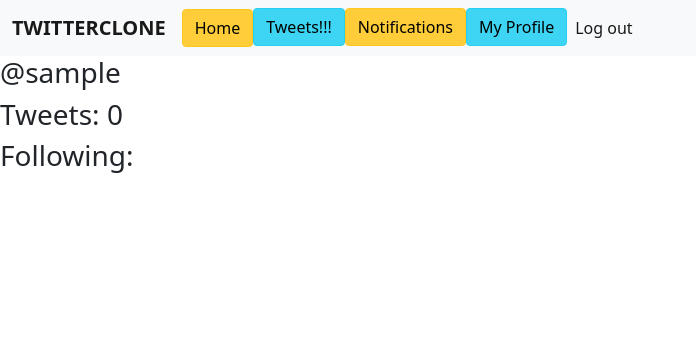
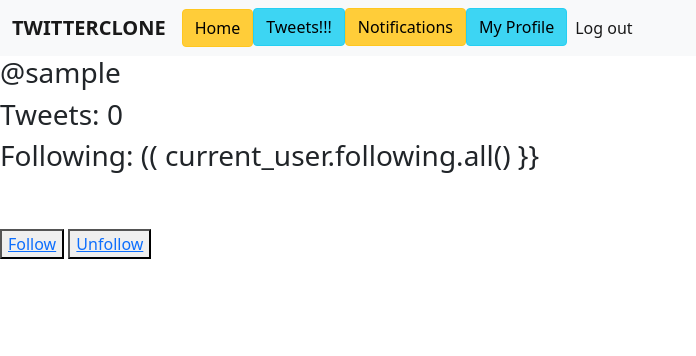
Before and after one commit to KJWilliamson/twitter-django-clone, a Django app: page /profile/ in a window 1280 px wide. Shown: the top 356 px of the page, without its empty margins (0-696 px from the left). Run offline with Django 3.2, Linux system fonts and the light colour scheme; the visitor is signed in with stand-in values (Sample User, id 1); data comes from the database, SQL or seed files in the repository; data that the repository does not hold is empty.

Commit message:
last commit its due now

```diff
--- a/twitterclone/urls.py
+++ b/twitterclone/urls.py
@@ -22,7 +22,6 @@ from tweet.views import create_tweet_view, tweet_detail
 from twitteruser.views import user_detail_view, unfollow_view, follow_view, profile_view
 
 
-
 urlpatterns = [
     path('', index, name='homepage'),
     path('signup/', signup_view, name='signup'),
--- a/twitteruser/templates/profile.html
+++ b/twitteruser/templates/profile.html
@@ -44,13 +44,17 @@
   </nav>
   <h3>@{{ profile_user.username }}</h3>
   <h3>Tweets: {{ tweet_counter }}</h3>
-  <h3>Following: </h3>
+  <h3>Following: (( current_user.following.all() }}</h3>
   <br />
   <br />
+        <button><a href=“/follow/{{ current_user.id }}/">Follow</a></button>
+        <button><a href=“/unfollow/{{ current_user.id }}/“>Unfollow</a></button>
 
   {% for t in main_user_tweets %}
        <li><a href="/user/{{t.tweeter}}">@{{ t.tweeter }}</a> <a href="/tweet/{{t.id}}">{{ t.created_at }}</a><br />
                  {{ t.text }} </li>
         {% endfor %}
 
+
+
 </body>
--- a/twitteruser/views.py
+++ b/twitteruser/views.py
@@ -13,6 +13,7 @@ from tweet.models import Tweet
 @login_required
 def index(request):
     # all_users = TwitterUser.objects.all()
+    # users_following = current_users.following.all()
     all_tweets = Tweet.objects.all().order_by('created_at').reverse()
     main_user = TwitterUser.objects.get(username=request.user)
     main_user_tweets = Tweet.objects.filter(tweeter=main_user).order_by('-created_at').reverse()
@@ -27,6 +28,7 @@ def index(request):
 
 def profile_view(request):
     all_tweets = Tweet.objects.all().order_by('created_at').reverse()
+    # users_following = profile_user.following.all()
     profile_user = TwitterUser.objects.get(username=request.user)
     tweet_counter = Tweet.objects.filter(tweeter__username=request.user).count()
     follow_count = len(profile_user.following.all())
@@ -37,36 +39,49 @@ def profile_view(request):
                                             'following_list': following_list, 'follow_count': follow_count})
 
 
+# def user_detail_view(request, username):
+#     current_user = TwitterUser.objects.filter(username=username).first()
+#     user_tweets = Tweet.objects.filter(tweeter=current_user).order_by('created_at').reverse()
+#     users_following = current_user.following.all()
+#     if current_user.is_authenticated:
+#         following = request.user.following.all()
+#     else:
+#         following = []
+#
+#     return render(request, 'user_detail.html', {'current_user': current_user, 'user_tweets': user_tweets,
+#                                                 'following': following, 'users_following': users_following})
 def user_detail_view(request, username):
-    current_user = TwitterUser.objects.filter(username=username).first()
+    current_user = TwitterUser.objects.get(username=username)
     user_tweets = Tweet.objects.filter(tweeter=current_user).order_by('created_at').reverse()
+    users_following = current_user.following.all()
     if current_user.is_authenticated:
         following = request.user.following.all()
     else:
         following = []
-
-    return render(request, 'user_detail.html', {'current_user': current_user, 'user_tweets': user_tweets, 'following': following})
+    return render(request, 'user_detail.html', {'current_user': current_user, 'user_tweets': user_tweets,
+                                                'following': following, 'users_following': users_following})
 
 
 def follow_view(request, user_id):
     current_users = TwitterUser.objects.get(id=user_id)
-    following_user = TwitterUser.objects.get(id=request.user.id)
-    following_user.followed_users.add(current_users)
-    following_user.following += 1
-    following_user.save()
-    current_users.user_followers.add(following_user)
-    current_users.followers += 1
+    follow = TwitterUser.objects.get(id=request.user.id)
+    follow.following.add(current_users)
+    # following.following += 1
+    # my_peeps = current_users.following.all()
+    follow.save()
+    # current_users.user_followers.add(following_user)
+    # current_users.followers += 1
     current_users.save()
     return redirect(request.META.get('HTTP_REFERER', 'redirect_if_referer_not_found'))
 
 
 def unfollow_view(request, user_id):
     current_users = TwitterUser.objects.get(id=user_id)
-    following_user = TwitterUser.objects.get(id=request.user.id)
-    following_user.followed_users.remove(current_users)
-    following_user.following -= 1
-    following_user.save()
-    current_users.user_followers.remove(following_user)
-    current_users.followers -= 1
+    following = TwitterUser.objects.get(id=request.user.id)
+    # following_user.followed_users.remove(current_users)
+    following.following -= 1
+    following.save()
+    # current_users.user_followers.remove(following_user)
+    # current_users.followers -= 1
     current_users.save()
     return redirect(request.META.get('HTTP_REFERER', 'redirect_if_referer_not_found'))
```
Also changed, not shown: twitteruser/templates/user_detail.html (+4 -3 lines).
